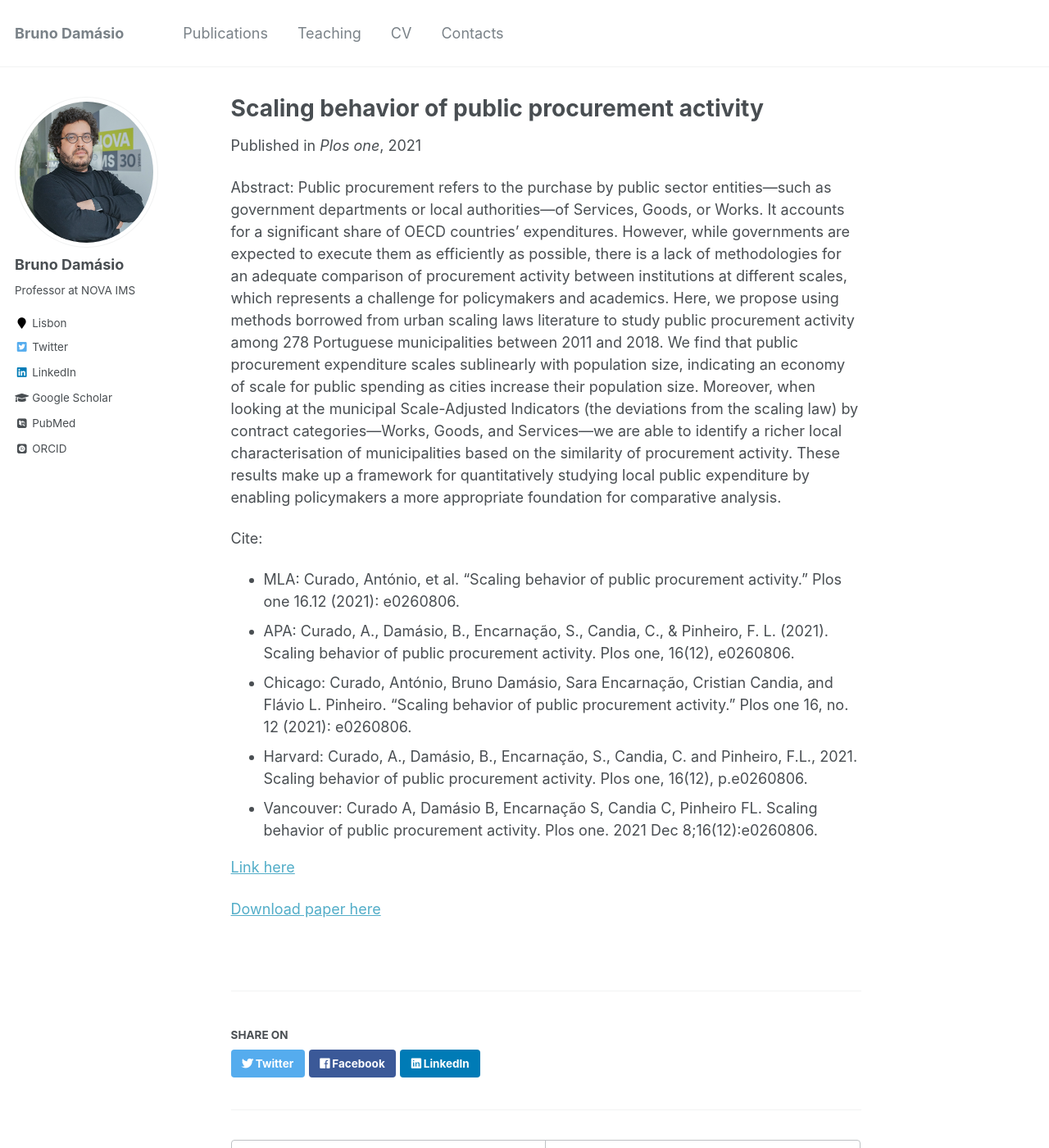
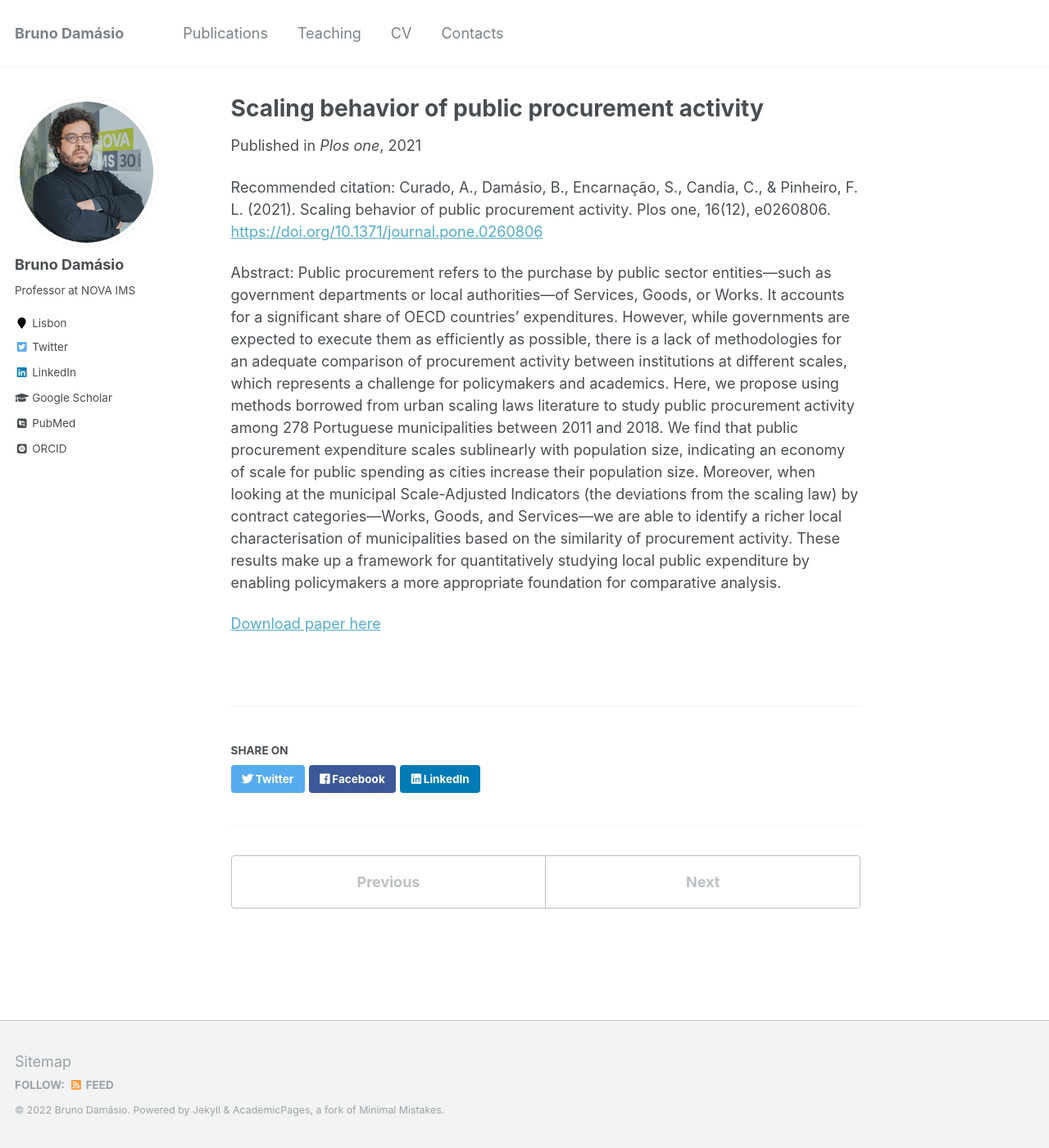
Before and after one commit to damasiob/damasiob.github.io, a Jekyll site: the page built from _publications/2021-12-pub-procurement.md, in a window 1280 px wide and 1400 px high. Shown: the whole window at 82% size. Built offline with Jekyll 4.4.1, drawn with Linux system fonts in a browser that asks for light colours; some web fonts are replaced.

Commit message:
Update 2021-12-pub-procurement.md

```diff
--- a/_publications/2021-12-pub-procurement.md
+++ b/_publications/2021-12-pub-procurement.md
@@ -6,16 +6,8 @@ date: 2021-12-01
 venue: Plos one
 ---
 
+Recommended citation: Curado, A., Damásio, B., Encarnação, S., Candia, C., & Pinheiro, F. L. (2021). Scaling behavior of public procurement activity. Plos one, 16(12), e0260806. [https://doi.org/10.1371/journal.pone.0260806](https://doi.org/10.1371/journal.pone.0260806)
+
 Abstract: Public procurement refers to the purchase by public sector entities—such as government departments or local authorities—of Services, Goods, or Works. It accounts for a significant share of OECD countries’ expenditures. However, while governments are expected to execute them as efficiently as possible, there is a lack of methodologies for an adequate comparison of procurement activity between institutions at different scales, which represents a challenge for policymakers and academics. Here, we propose using methods borrowed from urban scaling laws literature to study public procurement activity among 278 Portuguese municipalities between 2011 and 2018. We find that public procurement expenditure scales sublinearly with population size, indicating an economy of scale for public spending as cities increase their population size. Moreover, when looking at the municipal Scale-Adjusted Indicators (the deviations from the scaling law) by contract categories—Works, Goods, and Services—we are able to identify a richer local characterisation of municipalities based on the similarity of procurement activity. These results make up a framework for quantitatively studying local public expenditure by enabling policymakers a more appropriate foundation for comparative analysis.
 
-Cite:
-  * MLA: Curado, António, et al. "Scaling behavior of public procurement activity." Plos one 16.12 (2021): e0260806.
-  * APA: Curado, A., Damásio, B., Encarnação, S., Candia, C., & Pinheiro, F. L. (2021). Scaling behavior of public procurement activity. Plos one, 16(12), e0260806.
-  * Chicago: Curado, António, Bruno Damásio, Sara Encarnação, Cristian Candia, and Flávio L. Pinheiro. "Scaling behavior of public procurement activity." Plos one 16, no. 12 (2021): e0260806.
-  * Harvard: Curado, A., Damásio, B., Encarnação, S., Candia, C. and Pinheiro, F.L., 2021. Scaling behavior of public procurement activity. Plos one, 16(12), p.e0260806.
-  * Vancouver: Curado A, Damásio B, Encarnação S, Candia C, Pinheiro FL. Scaling behavior of public procurement activity. Plos one. 2021 Dec 8;16(12):e0260806.
-
-
-[Link here](https://journals.plos.org/plosone/article?id=10.1371/journal.pone.0260806)
-
 [Download paper here](http://lucasadoims.github.io/files/2021-12-pub-procurement.pdf)
```
